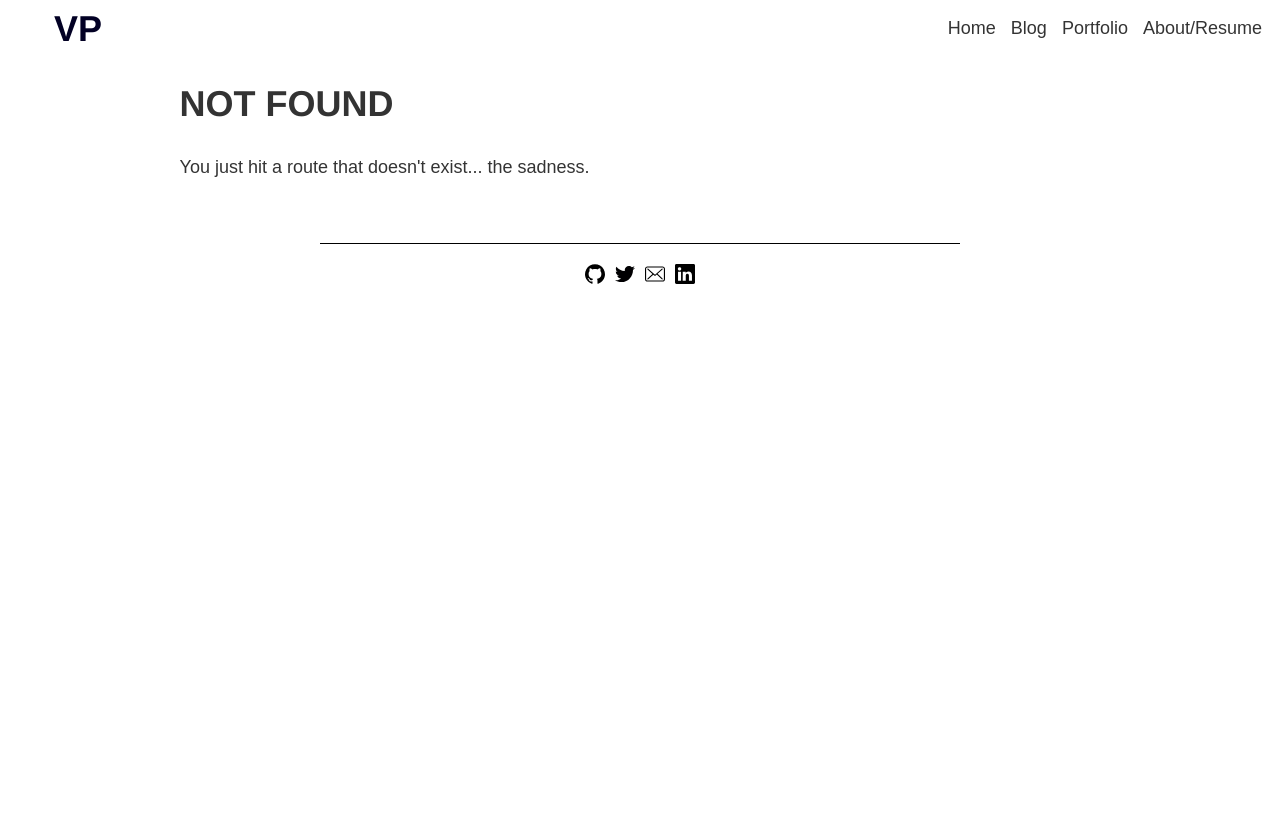
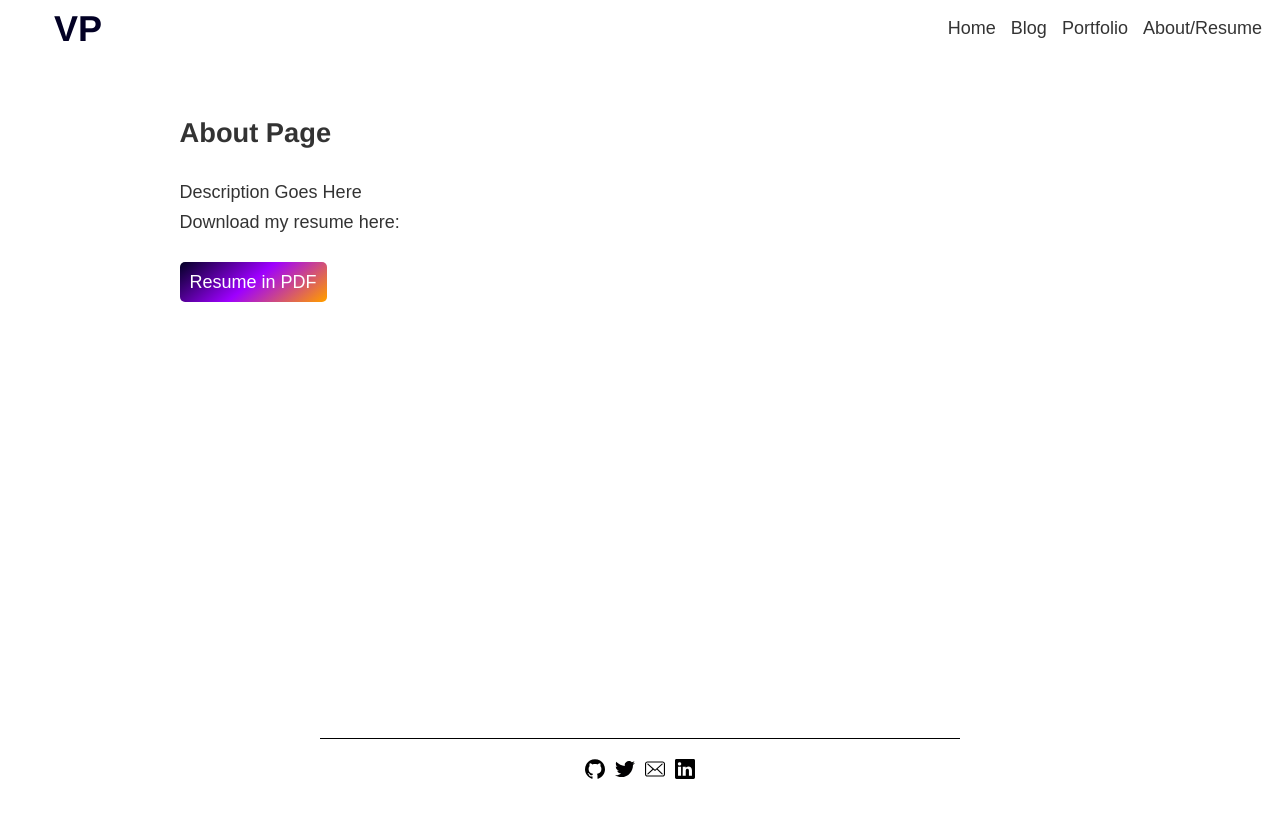
Before and after one commit to vaidotasp/personal-site, a Gatsby site: page /about in a window 1280 px wide. Before the commit this address had no page. Before the commit the page ends 800 px from the top, so only its background shows below. Built offline with nearby package versions, Linux system fonts and the light colour scheme; Gatsby itself is replaced by a stand-in of ours.

Commit message:
start on about page

```diff
--- a/src/components/header.js
+++ b/src/components/header.js
@@ -24,7 +24,7 @@ const Header = () => (
           <Link to="/portfolio">Portfolio</Link>
         </li>
         <li className={styles.list}>
-          <Link to="/resume">About/Resume</Link>
+          <Link to="/about">About/Resume</Link>
         </li>
       </nav>
     </div>
--- /dev/null
+++ b/src/pages/about.js
@@ -0,0 +1,26 @@
+import React from "react";
+import SEO from "../components/seo";
+import styles from "./about.module.css";
+import Layout from "../components/layout";
+import ppp from "../content/Vaidotas Piekus Resume.pdf";
+function AboutPage() {
+  console.log(ppp);
+
+  return (
+    <Layout>
+      <SEO title="now" keywords={["now", "react", "seo"]} />
+      <div style={{ marginTop: 60, height: "70vh" }}>
+        <h2>About Page</h2>
+        <div>Description Goes Here</div>
+        <div>
+          <p>Download my resume here:</p>
+          <a href={ppp} target="_blank" className={styles.downloadBtn}>
+            Resume in PDF
+          </a>
+        </div>
+      </div>
+    </Layout>
+  );
+}
+
+export default AboutPage;
--- /dev/null
+++ b/src/pages/about.module.css
@@ -0,0 +1,14 @@
+.downloadBtn {
+  cursor: pointer;
+  padding: 10px;
+  border: 0;
+  color: white;
+  border-radius: 5px;
+  background: rgb(2, 0, 36);
+  background: linear-gradient(141deg, rgba(2, 0, 36, 1) 0%, rgba(158, 0, 255, 1) 49%, rgba(255, 154, 0, 1) 98%);
+  transition: all 0.5s ease;
+}
+
+.downloadBtn:hover {
+  color: gold;
+}
--- a/src/pages/index.js
+++ b/src/pages/index.js
@@ -3,9 +3,10 @@ import { Link } from "gatsby";
 import Layout from "../components/layout";
 import ProfileImage from "../components/profile-img";
 import SEO from "../components/seo";
-import Now from "../components/Now";
+import Now from "../components/now";
 import styles from "./main.module.css";
 
+// import icons for skills section
 import js from "../images/javascript.svg";
 import node from "../images/nodejs.svg";
 import ht from "../images/html.svg";
```
Also changed, not shown: src/pages/portfolio.js (+1 -9 lines), src/content/about.md (added), 1 other file.
